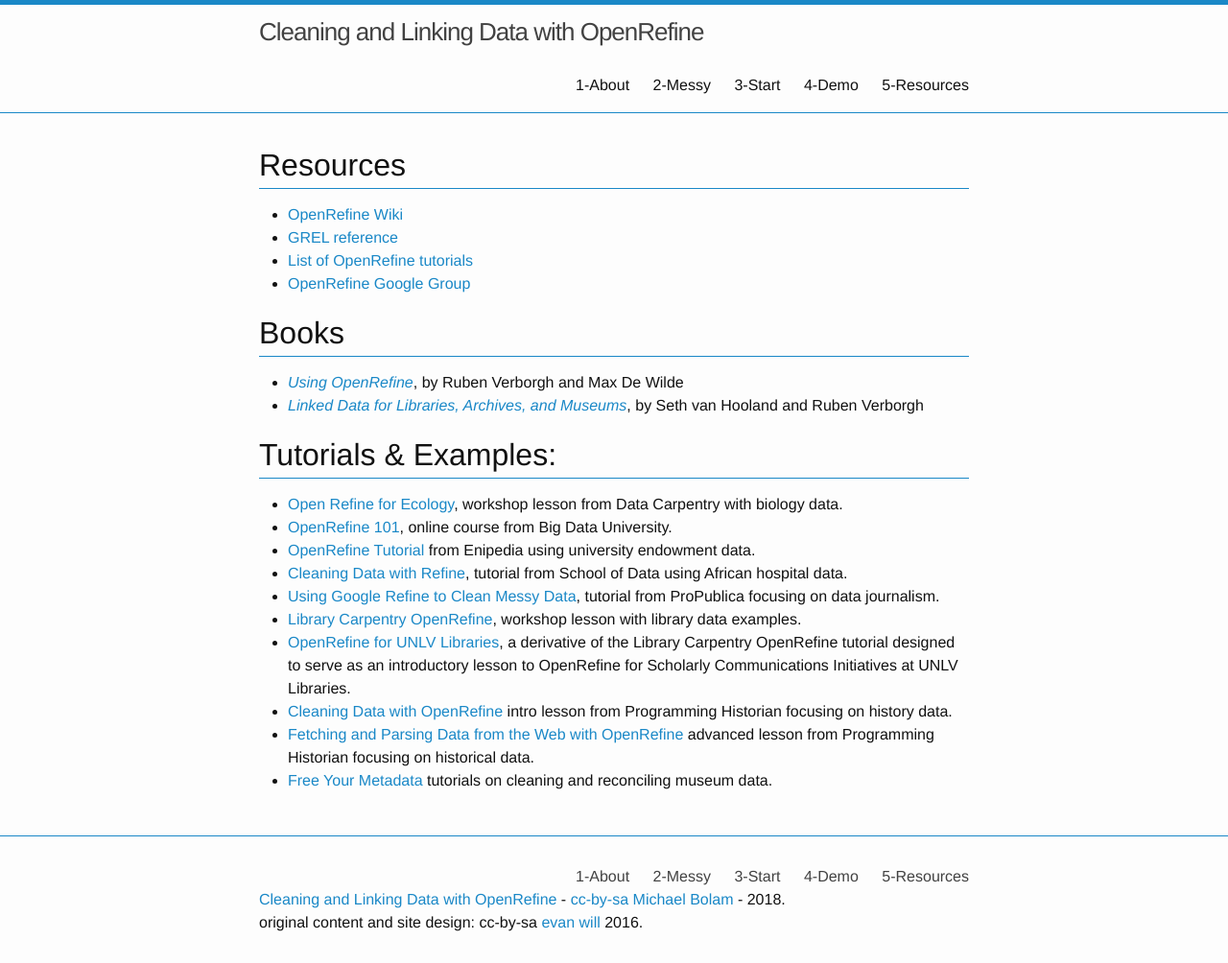
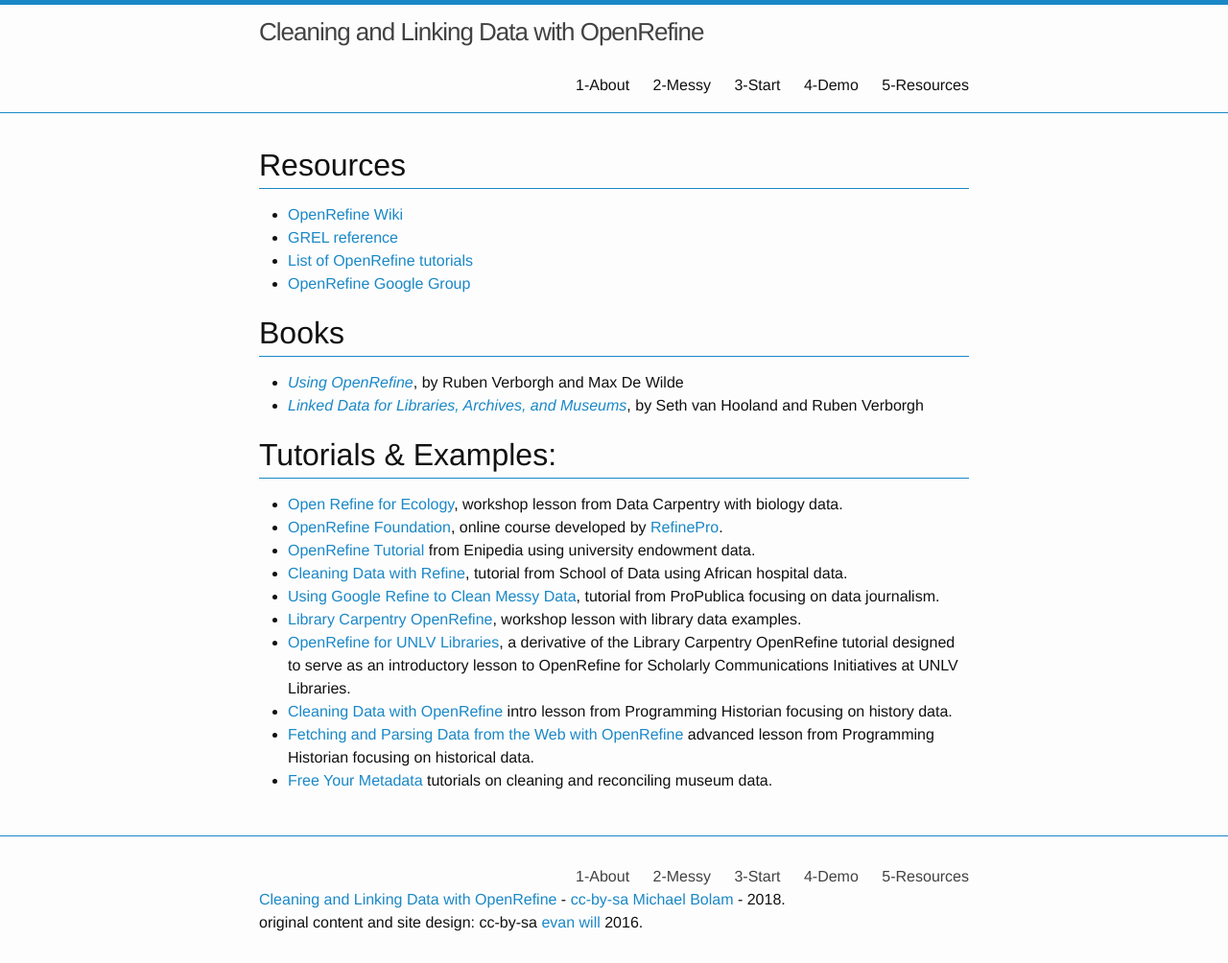
Before and after one commit to mbolam/DigMitCS_openrefine, a Jekyll site: the page built from 5-resources.md, in a window 1280 px wide. Shown: the whole page at 96% size. Built offline with Jekyll 4.4.1, drawn with Linux system fonts in a browser that asks for light colours.

Commit message:
Update 5-resources.md

```diff
--- a/5-resources.md
+++ b/5-resources.md
@@ -19,7 +19,7 @@ nav: true
 # Tutorials & Examples:
 
 - [Open Refine for Ecology](http://www.datacarpentry.org/OpenRefine-ecology-lesson/), workshop lesson from Data Carpentry with biology data.
-- [OpenRefine 101](https://bigdatauniversity.com/courses/introduction-to-openrefine/), online course from Big Data University.
+- [OpenRefine Foundation](https://courses.tranzf.org/course/view.php?id=18), online course developed by [RefinePro](https://refinepro.com/).
 - [OpenRefine Tutorial](http://enipedia.tudelft.nl/wiki/OpenRefine_Tutorial) from Enipedia using university endowment data.
 - [Cleaning Data with Refine](http://schoolofdata.org/handbook/recipes/cleaning-data-with-refine/), tutorial from School of Data using African hospital data.
 - [Using Google Refine to Clean Messy Data](https://www.propublica.org/nerds/item/using-google-refine-for-data-cleaning), tutorial from ProPublica focusing on data journalism.
```
